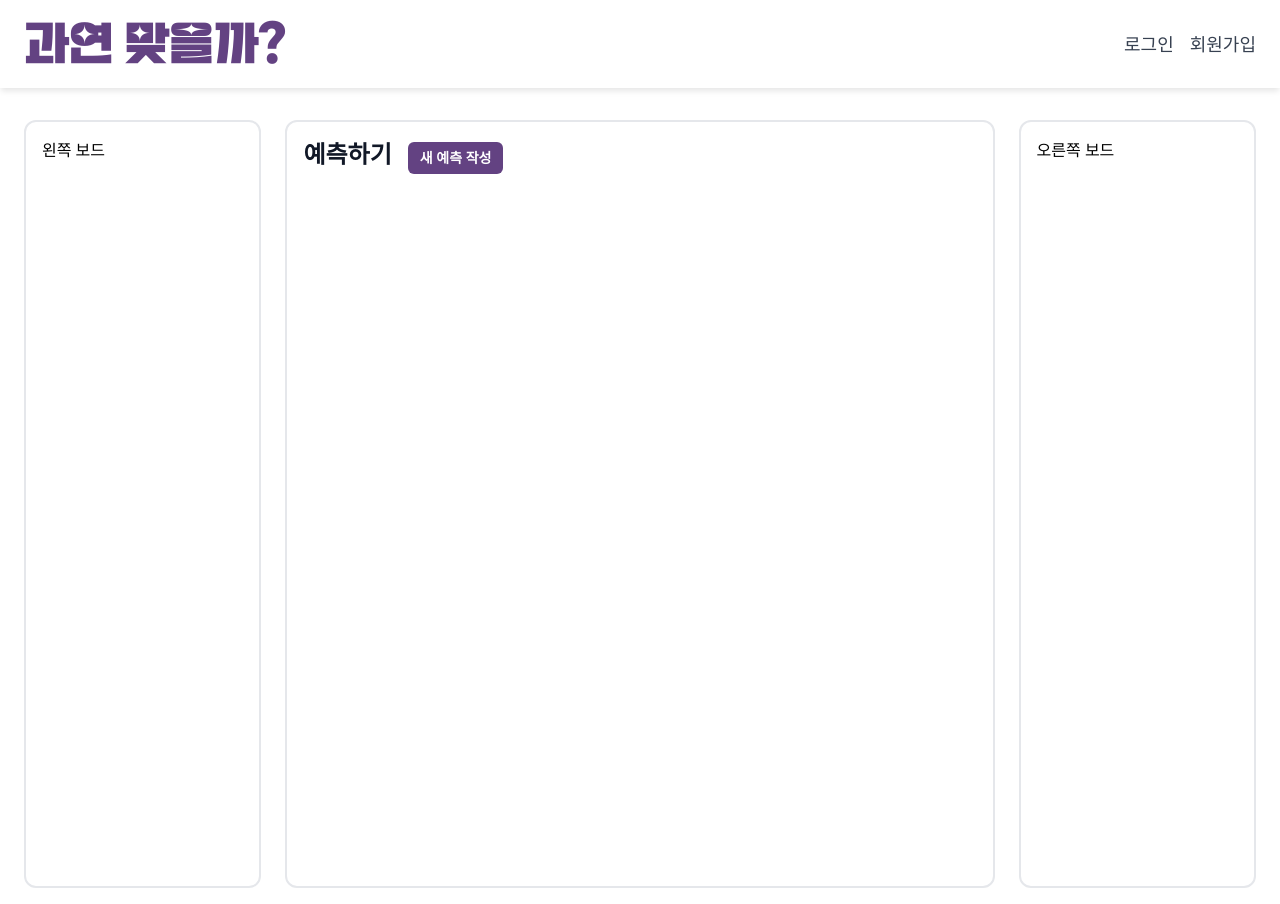
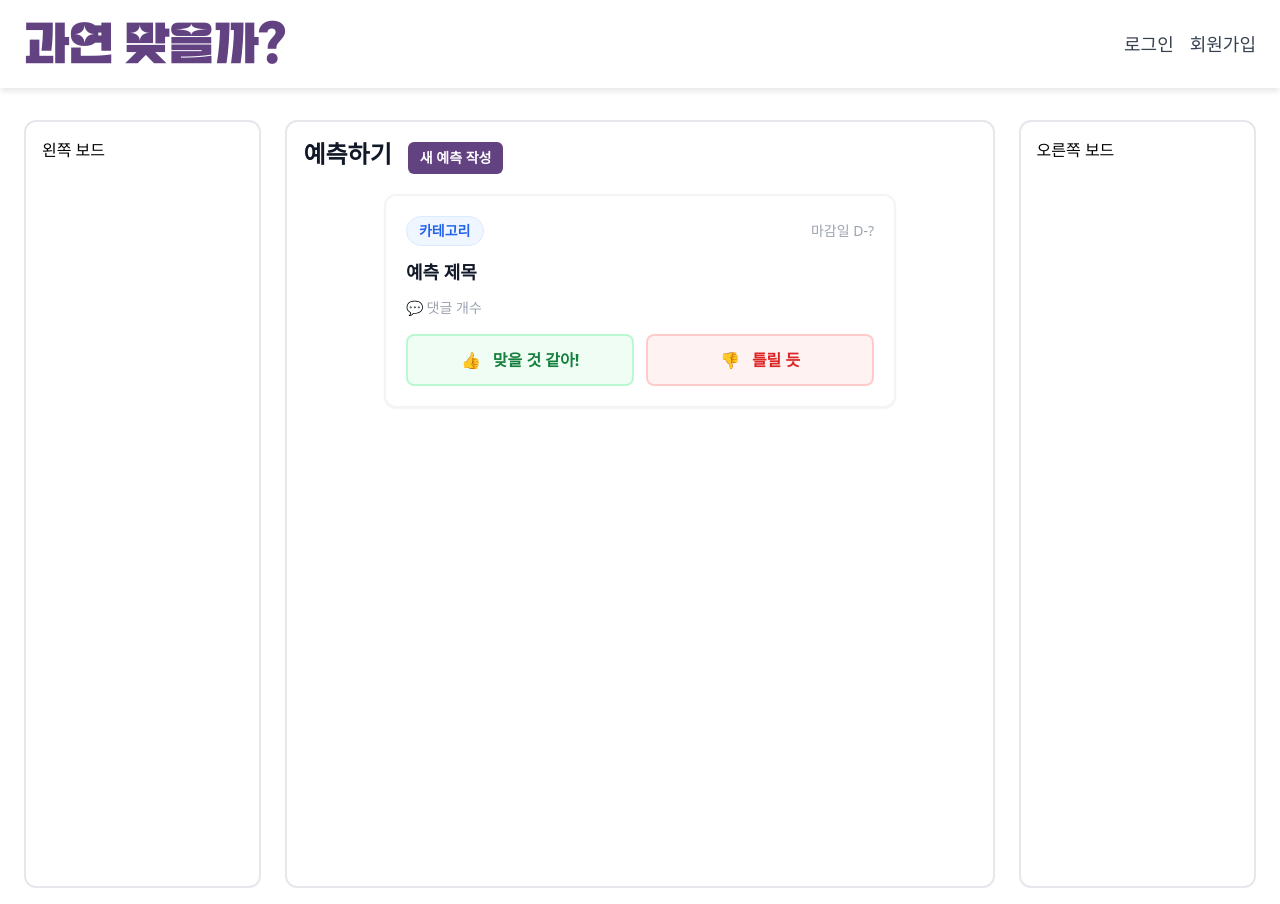
Before and after one commit to ekdls1218/prediction-community, a Next.js app in the folder frontend/: page / in a window 1280 px wide. Built offline with nearby package versions, Linux system fonts and the light colour scheme.

Commit message:
feat: [FE]예측 게시물 UI 틀 완성

```diff
--- a/frontend/src/components/home/PostList.tsx
+++ b/frontend/src/components/home/PostList.tsx
@@ -0,0 +1,9 @@
+import Post from "./Post";
+
+export default function PostList() {
+    return (
+        <div>
+            <Post />
+        </div>
+    );
+}
--- a/frontend/src/components/home/mainBoard.tsx
+++ b/frontend/src/components/home/mainBoard.tsx
@@ -1,5 +1,6 @@
 "use client";
 import { useState } from "react";
+import PostList from "./PostList";
 import PostWriteModal from "./PostWriteModal";
 
 export default function MainBoard() {
@@ -11,6 +12,7 @@ export default function MainBoard() {
                 <h1 className="text-2xl font-bold text-gray-900 mr-4">예측하기</h1>
                 <button onClick={() => setIsOpenModal(true)} className="bg-primary-color text-white text-sm font-semibold py-1.5 px-3 rounded-md">새 예측 작성</button>
             </div>
+            <PostList />
             {isOpenModal && <PostWriteModal onClose={() => setIsOpenModal(false)}/>}
         </div>
     );
--- a/frontend/src/components/home/post.tsx
+++ b/frontend/src/components/home/post.tsx
@@ -0,0 +1,30 @@
+export default function Post() {
+    return (
+        <div className="border-2 border-gray-100 shadow-sm rounded-xl p-5 bg-white max-w-lg mx-auto">
+            <div className="flex justify-between items-center mb-3">
+                <div className="max-w-full border border-blue-100 bg-blue-50 text-blue-600 rounded-full px-3 py-1 text-sm font-semibold">
+                카테고리
+                </div>
+                <div className="text-gray-400 text-sm">마감일 D-?</div>
+            </div>
+
+            <div className="mb-3">
+                <div className="text-lg font-bold text-gray-900 truncate">예측 제목</div>
+            </div>
+
+            <div className="text-sm text-gray-400 mb-4">💬 댓글 개수</div>
+
+            <div className="flex justify-between gap-3">
+                <button className="flex-1 border-2 border-green-200 bg-green-50 text-green-700 font-bold py-3 rounded-lg hover:bg-green-100 transition-colors">
+                    <span className="mr-2">👍</span> 맞을 것 같아!
+                </button>
+
+                <button className="flex-1 border-2 border-red-200 bg-red-50 text-red-600 font-bold py-3 rounded-lg hover:bg-red-100 transition-colors">
+                    <span className="mr-2">👎</span> 틀릴 듯
+                </button>
+            </div>
+        </div>
+
+
+    );
+}
```
